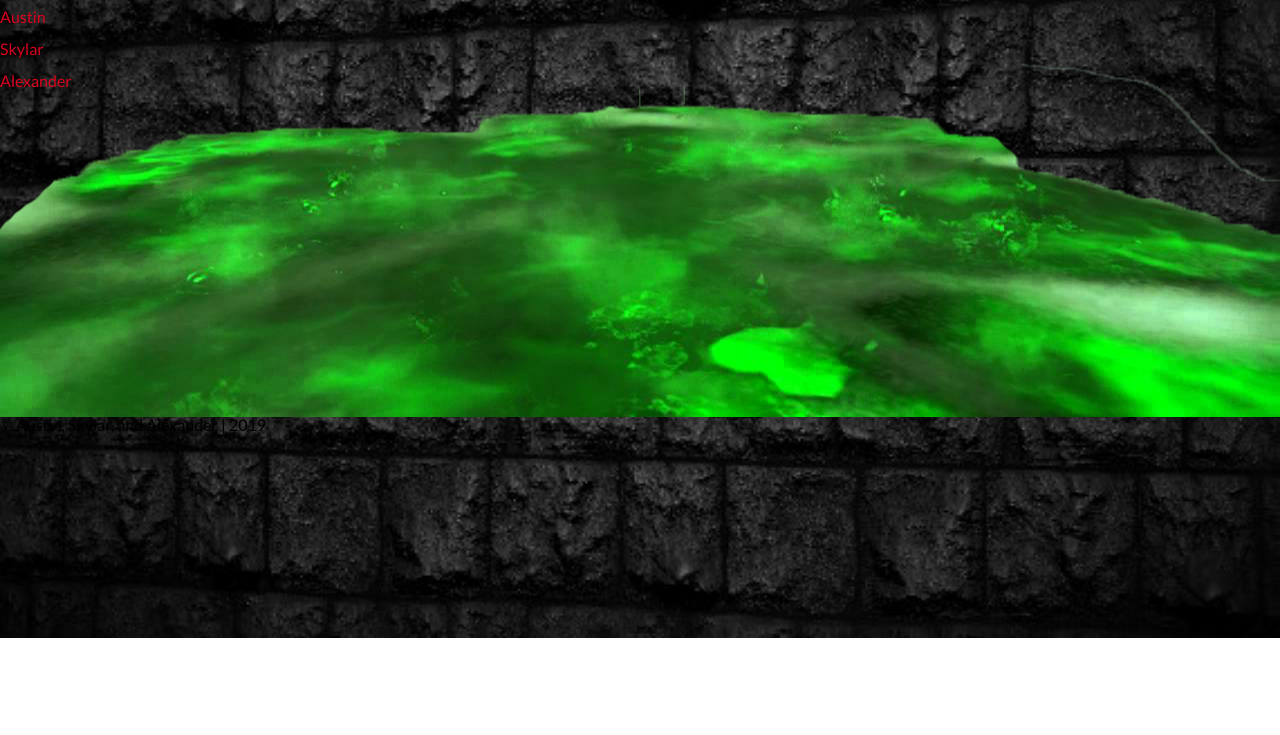
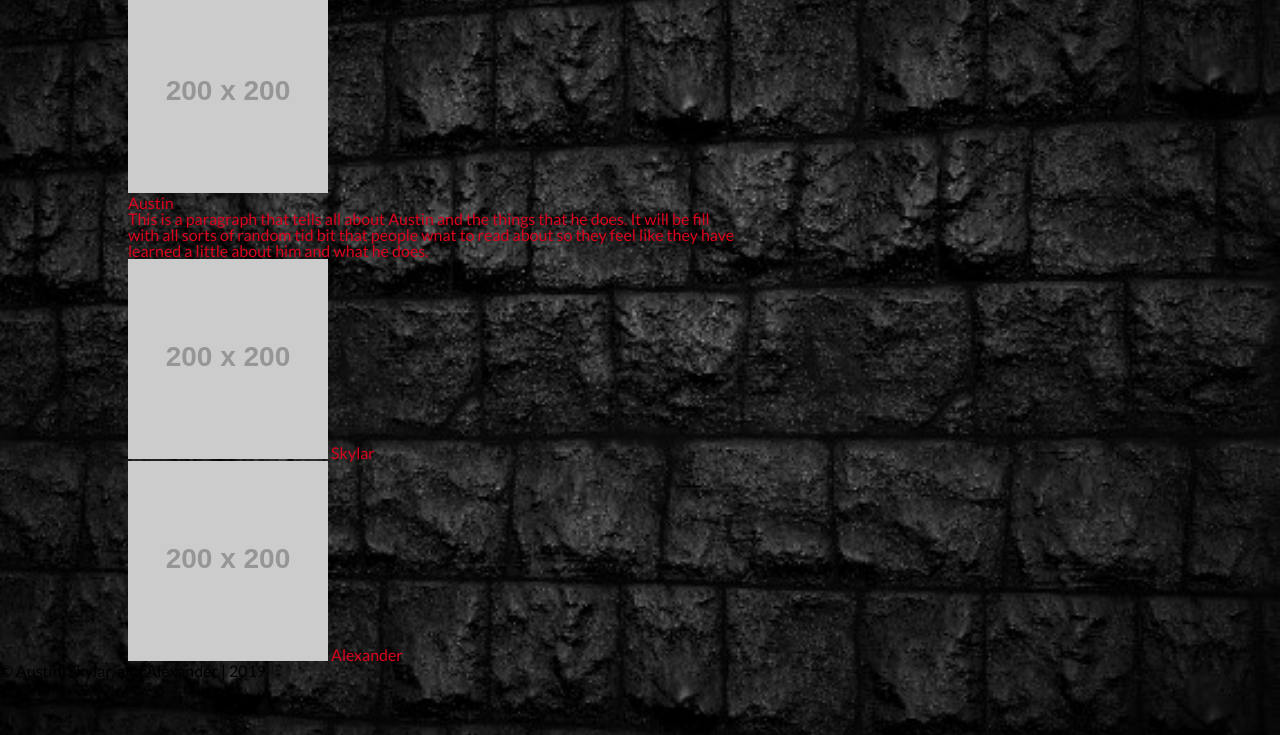
Before and after one commit to ajess33/Defenderator, a plain HTML site: page about.html in a window 1280 px wide. Shown: the part 65-800 px from the top of the page. Drawn offline with Linux system fonts and the light colour scheme; placeholder pictures from the web are drawn by us.

Commit message:
placeholder in about us, not in right place, text not in right place

```diff
--- a/about.html
+++ b/about.html
@@ -22,18 +22,21 @@
         </ul>
       </nav>
     </header>
+    <div class="us-container">
       <section class="austin">
-      <img src="">
-      <p>Austin</p>
+        <img src="https://via.placeholder.com/200.png/09f/fffC/O https://placeholder.com/">
+        <h2 class="austin-info">Austin</h2>
+        <p class="austin-info"> This is a paragraph that tells all about Austin and the things that he does. It will be fill with all sorts of random tid bit that people wnat to read about so they feel like they have learned a little about him and what he does.</p>
       </section>
       <section class="skylar">
-      <img src="">
+        <img src="https://via.placeholder.com/200.png/09f/fffC/O https://placeholder.com/">
         <p>Skylar</p>
       </section>
-    <section class="acid alexander">
-      <img src="">
+      <section class="alexander">
+        <img src="https://via.placeholder.com/200.png/09f/fffC/O https://placeholder.com/">
         <p>Alexander</p>
       </section>
+    </div>
     <footer>
       <p>© Austin, Skylar, and Alexander | 2019</p>
     </footer>
--- a/js/monsters.js
+++ b/js/monsters.js
@@ -1,4 +1,6 @@
 'use strict';
+
+//monsters[whatevertheyenteredforname] = {}
 
 var monsters = {
 
--- a/styles/style.css
+++ b/styles/style.css
@@ -82,3 +82,20 @@ section.skylar {
 section.alexander {
   color: #DB001D;
 }
+
+.us-container {
+  width: 80%;
+  margin: auto;
+}
+
+.austin-info {
+  width: 60%;
+}
+
+.skylar p {
+  display: inline;
+}
+
+.alexander p {
+  display: inline;
+}
```
Lines whose indentation alone changed are shown as unchanged.
